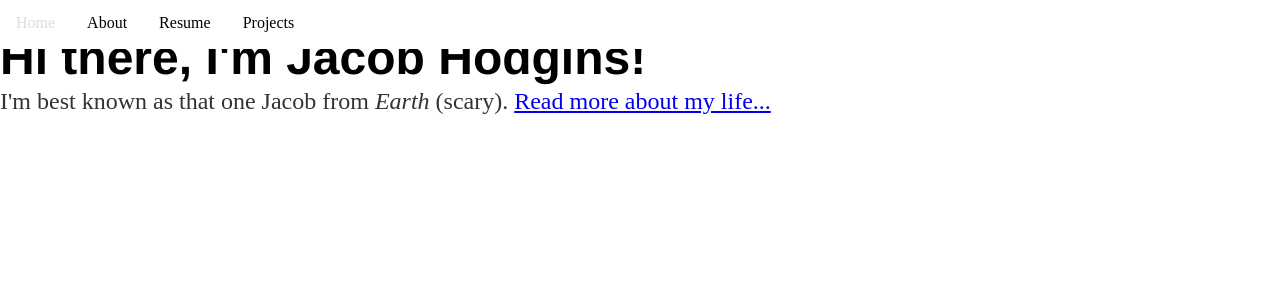
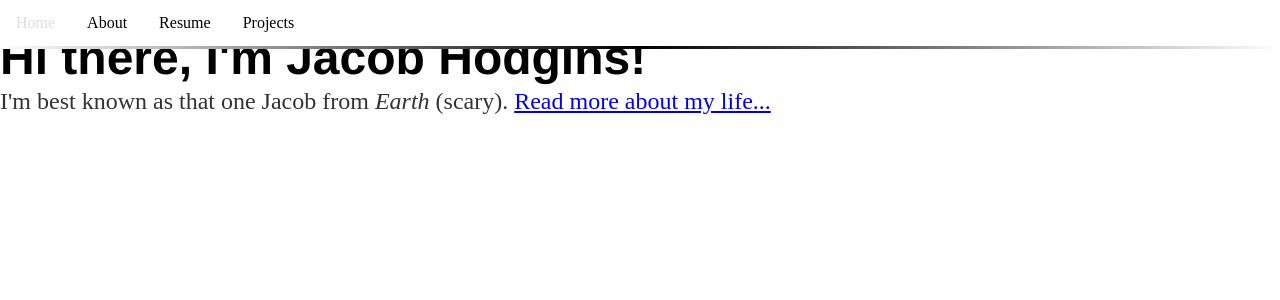
Before and after one commit to JacobHodgins/hodginsjacob, a Jekyll site: the page built from index.html, in a window 1280 px wide. Shown: the top 300 px of the page. Built offline with Jekyll 4.4.1, drawn with Linux system fonts in a browser that asks for light colours; the list of posts is cut into pages by our own code.

Commit message:
Update main.css
add 1 to end of border image

```diff
--- a/css/main.css
+++ b/css/main.css
@@ -10,7 +10,7 @@ nav.navbar {
   width: 100%; /* Full width */
   border-bottom-style: solid;
   border-color: black;
-  border-image: linear-gradient(to right, white, black, white);
+  border-image: linear-gradient(to right, white, black, white) 1;
   float: center;
 }
 nav.navbar a {
```
